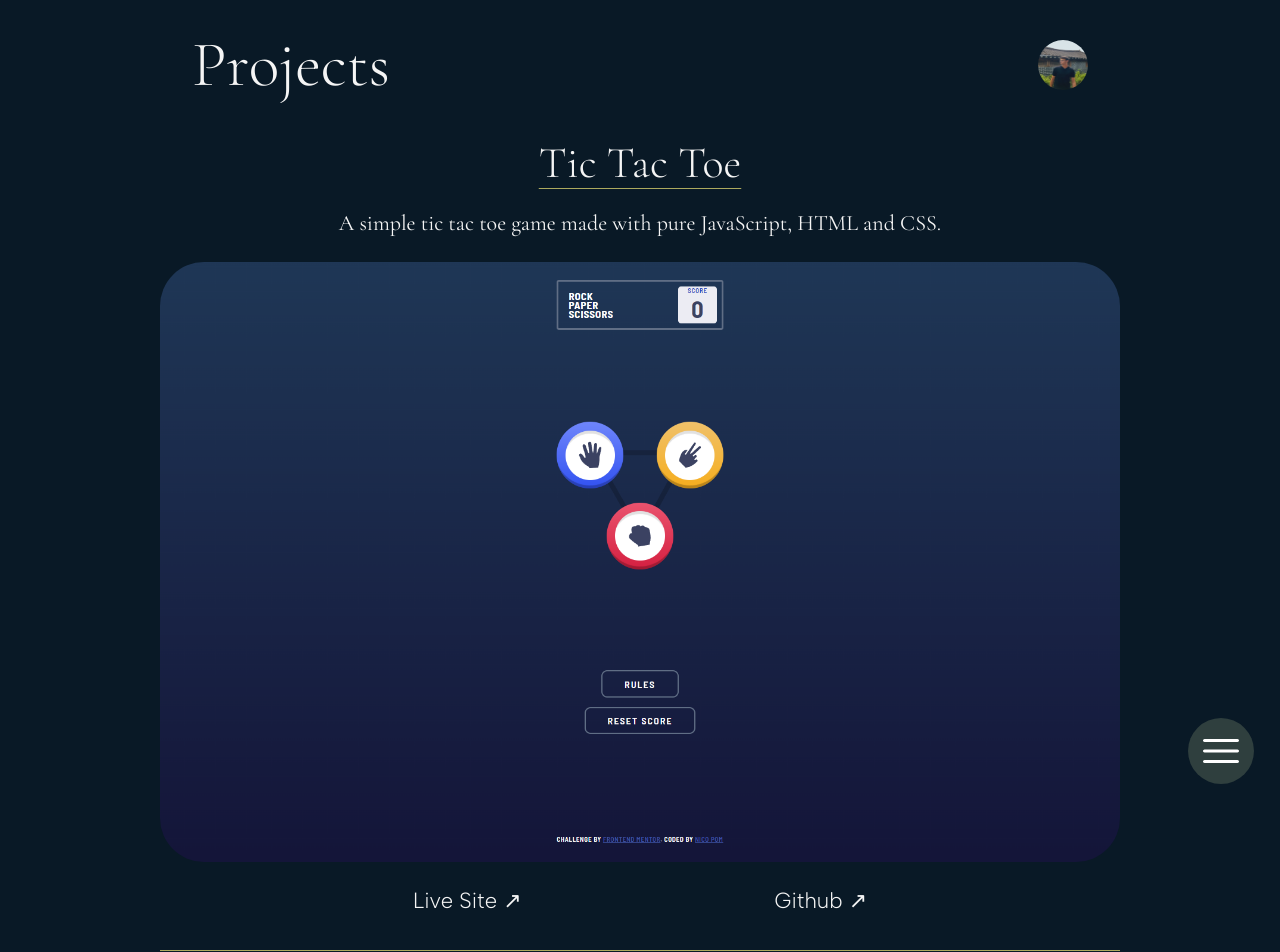
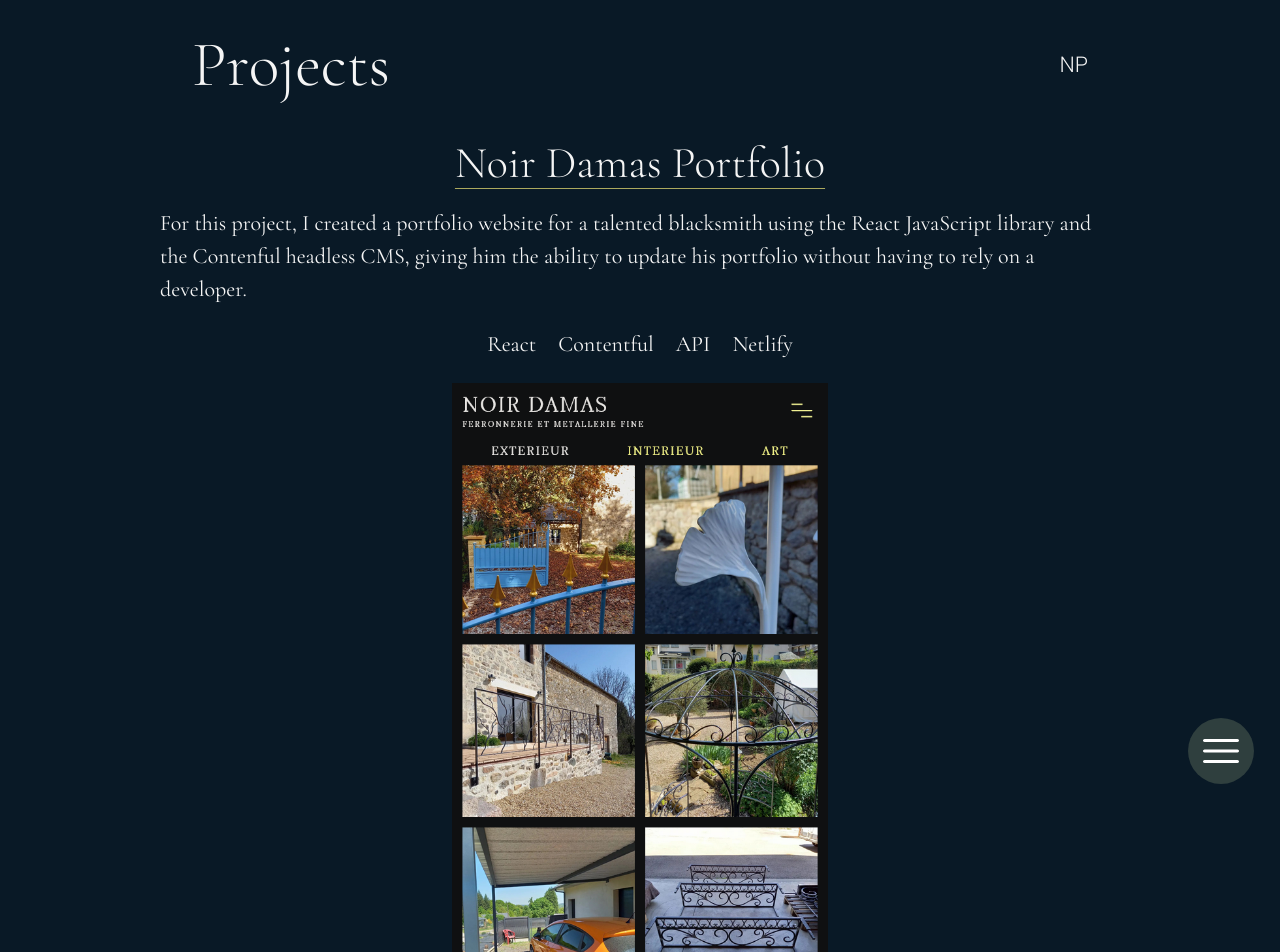
Before and after one commit to NicoPom/PORTFOLIO, a React (Vite) app: page /projects in a window 1280 px wide. Shown: the top 952 px of the page. Built offline with nearby package versions, Linux system fonts and the light colour scheme; the HTML template or start-up script is replaced by a standard one.

Commit message:
updating projects

```diff
--- a/src/Components/Contact.jsx
+++ b/src/Components/Contact.jsx
@@ -6,7 +6,7 @@ export default function Contact() {
       <header>
         <h2 className="contact--title">Contact</h2>
         <a href="/" className="home--link">
-          <img src="img/profile_picture.png" className="home--link--picture" />
+          NP
         </a>
       </header>
       <div className="contact--links--container">
--- a/src/Components/Projects.jsx
+++ b/src/Components/Projects.jsx
@@ -23,6 +23,13 @@ export default function Projects() {
     <li className="project--item" key={project.id}>
       <h4 className="project--title">{project.title}</h4>
       <p className="project--description">{project.description}</p>
+      <div className="project--stack">
+        {project.stack.map((tech) => (
+          <ul className="project--tech" key={tech}>
+            {tech}
+          </ul>
+        ))}
+      </div>
       <div
         className="project--card"
         style={{ backgroundImage: `url(${project.thumbnail})` }}
@@ -58,7 +65,7 @@ export default function Projects() {
       <header>
         <h2>Projects</h2>
         <a href="/" className="home--link">
-          <img src="img/profile_picture.png" className="home--link--picture" />
+          NP
         </a>
       </header>
       <ul className="projects--list">{projectElements}</ul>
--- a/src/projectsData.jsx
+++ b/src/projectsData.jsx
@@ -1,55 +1,57 @@
 export const projects = [
   {
     id: 1,
-    title: "Tic Tac Toe",
-    thumbnail: "img/projects/tictactoe.png",
-    alt: "tic tac toe project thumbnail",
-    videoURL: "video/tictactoe.mp4",
-    liveSite: "https://nicopom.github.io/Rock-Paper-Scissors/",
-    github: "https://github.com/NicoPom/Rock-Paper-Scissors",
+    title: "Noir Damas Portfolio",
+    thumbnail: "img/projects/noirdamas.png",
+    alt: "noir damas project thumbnail",
+    videoURL: "",
+    liveSite: "https://noir-damas-test.netlify.app/",
+    github: "",
     description:
-      "A simple tic tac toe game made with pure JavaScript, HTML and CSS.",
-  },
-  {
-    id: 2,
-    title: "Advice Generator",
-    thumbnail: "img/projects/advice_generator.png",
-    alt: "advice generator project thumbnail",
-    videoURL: "video/advice_generator.mp4",
-    liveSite: "https://nicopom.github.io/Advice-Generator-App-Main/",
-    github: "https://github.com/NicoPom/Advice-Generator-App-Main",
-    description:
-      "A simple advice generator made with pure JavaScript, HTML, CSS and the Advice Slip API.",
-  },
-  {
-    id: 3,
-    title: "E-Commerce Product Page",
-    thumbnail: "img/projects/ecommerce_product_page.png",
-    alt: "e-commerce product page project thumbnail",
-    videoURL: "video/ecommerce_product_page.mp4",
-    liveSite: "https://nicopom.github.io/ecommerce-product-page/",
-    github: "https://github.com/NicoPom/ecommerce-product-page",
-    description:
-      "An e-commerce product page made with pure Javascript, HTML and CSS.",
-  },
-  {
-    id: 4,
-    title: "Sign Up Form",
-    thumbnail: "img/projects/sign_up_form.png",
-    alt: "sign up form project thumbnail",
-    videoURL: "video/sign_up_form.mp4",
-    liveSite: "https://nicopom.github.io/sign-up-form/",
-    github: "https://github.com/NicoPom/sign-up-form",
-    description: "A sign up form made with pure Javascript, HTML and CSS.",
-  },
-  {
-    id: 5,
-    title: "Travel Journal React App",
-    thumbnail: "img/projects/travel_journal.png",
-    alt: "travel journal project thumbnail",
-    videoURL: "video/travel_journal.mp4",
-    liveSite: "https://transcendent-sunshine-c02b2d.netlify.app/",
-    github: "https://github.com/NicoPom/travel-journal-react",
-    description: "A travel journal app made with React.JS, HTML and CSS.",
+      "For this project, I created a portfolio website for a talented blacksmith using the React JavaScript library and the Contenful headless CMS, giving him the ability to update his portfolio without having to rely on a developer.",
+    stack: ["React", "Contentful", "API", "Netlify"],
   },
 ];
+//   {
+//     id: 2,
+//     title: "Advice Generator",
+//     thumbnail: "img/projects/advice_generator.png",
+//     alt: "advice generator project thumbnail",
+//     videoURL: "video/advice_generator.mp4",
+//     liveSite: "https://nicopom.github.io/Advice-Generator-App-Main/",
+//     github: "https://github.com/NicoPom/Advice-Generator-App-Main",
+//     description:
+//       "A simple advice generator made with pure JavaScript, HTML, CSS and the Advice Slip API.",
+//   },
+//   {
+//     id: 3,
+//     title: "E-Commerce Product Page",
+//     thumbnail: "img/projects/ecommerce_product_page.png",
+//     alt: "e-commerce product page project thumbnail",
+//     videoURL: "video/ecommerce_product_page.mp4",
+//     liveSite: "https://nicopom.github.io/ecommerce-product-page/",
+//     github: "https://github.com/NicoPom/ecommerce-product-page",
+//     description:
+//       "An e-commerce product page made with pure Javascript, HTML and CSS.",
+//   },
+//   {
+//     id: 4,
+//     title: "Sign Up Form",
+//     thumbnail: "img/projects/sign_up_form.png",
+//     alt: "sign up form project thumbnail",
+//     videoURL: "video/sign_up_form.mp4",
+//     liveSite: "https://nicopom.github.io/sign-up-form/",
+//     github: "https://github.com/NicoPom/sign-up-form",
+//     description: "A sign up form made with pure Javascript, HTML and CSS.",
+//   },
+//   {
+//     id: 5,
+//     title: "Travel Journal React App",
+//     thumbnail: "img/projects/travel_journal.png",
+//     alt: "travel journal project thumbnail",
+//     videoURL: "video/travel_journal.mp4",
+//     liveSite: "https://transcendent-sunshine-c02b2d.netlify.app/",
+//     github: "https://github.com/NicoPom/travel-journal-react",
+//     description: "A travel journal app made with React.JS, HTML and CSS.",
+//   },
+// ];
--- a/src/style.css
+++ b/src/style.css
@@ -263,10 +263,18 @@ nav {
   margin-bottom: 1rem;
 }
 
+.project--stack {
+  display: flex;
+  gap: 1em;
+  margin-bottom: 1rem;
+}
+
 .project--card {
   height: 75vh;
   background-position: center;
-  background-size: cover;
+  background-size: auto 100%;
+  background-repeat: no-repeat;
+
   border-radius: 2rem;
   margin-bottom: 1rem;
 }
```
Also changed, not shown: public/img/projects/noirdamas.png (added).
